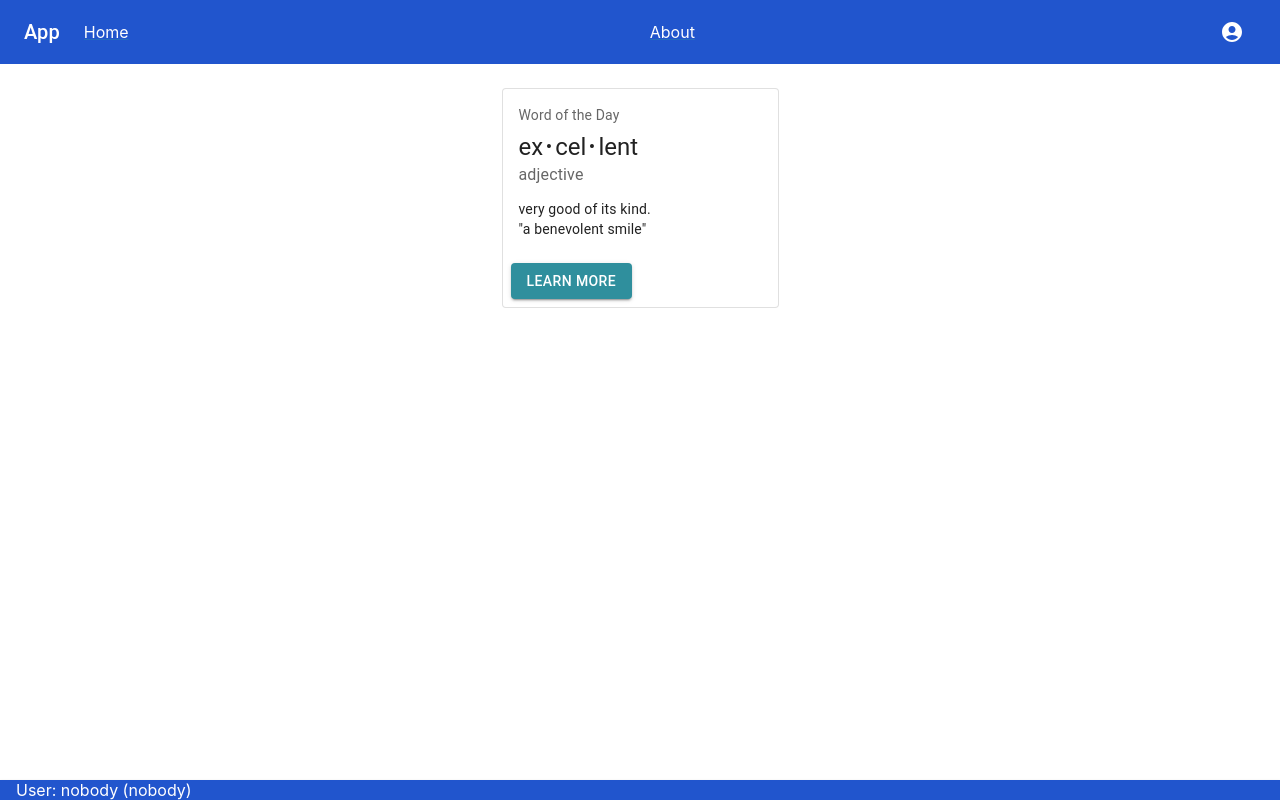
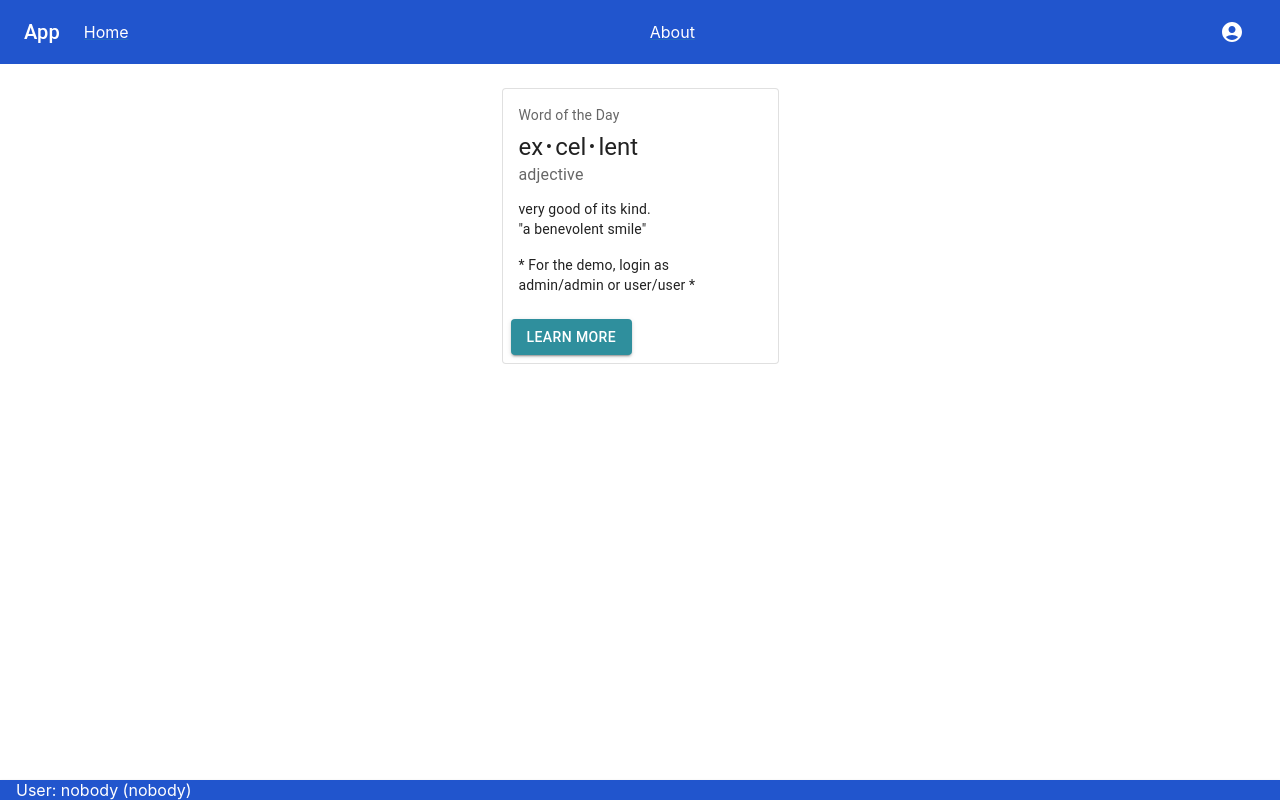
Before and after one commit to dirkwiggley/mui-base, a React (Create React App) app: page /about in a window 1280 px wide. Built offline with nearby package versions, Linux system fonts and the light colour scheme.

Commit message:
A little UI upgrade
A little UI upgrade

```diff
--- a/src/components/About.tsx
+++ b/src/components/About.tsx
@@ -73,6 +73,12 @@ function About() {
                   <br />
                   {'"a benevolent smile"'}
                 </Typography>
+                <Typography sx={{mt: 2}} variant="body2">
+                  * For the demo, login as
+                </Typography>
+                <Typography variant="body2">
+                  admin/admin or user/user *
+                </Typography>
               </CardContent>
               <CardActions>
                 <Button
--- a/src/components/DBEditor/DBEditor.tsx
+++ b/src/components/DBEditor/DBEditor.tsx
@@ -313,10 +313,11 @@ export default function CustomPaginationActionsTable() {
                 scope="row"
                 key={index}
                 sx={{
-                  bgcolor: "background.lightBlue",
+                  bgcolor: "#2F8F9D",
+                  border: "2px",
                   "&:hover": {
                     cursor: "pointer",
-                    backgroundColor: "background.darkerBlue",
+                    backgroundColor: "#3BACB6",
                   },
                 }}
 
@@ -749,7 +750,7 @@ export default function CustomPaginationActionsTable() {
                   {hasNoRows() && (
                     <TableRow style={{ height: 53 * getEmptyRows() }}>
                       <TableCell colSpan={6}>
-                        No data in table{" "}
+                        No data in table
                         <Button onClick={createDBRow} variant="text">
                           Create a row
                         </Button>
```
